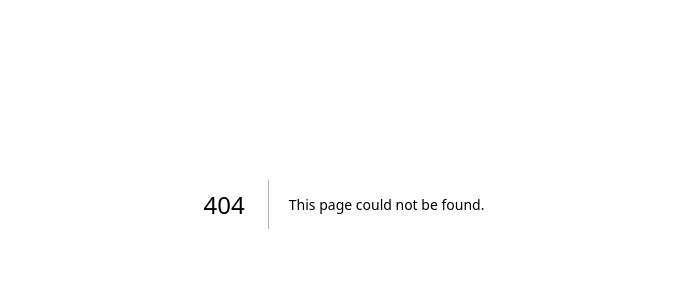
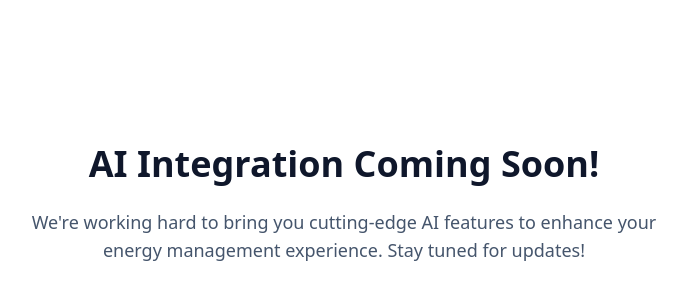
Before and after one commit to nancy-singh10/TEAM_GARUDA__SIH2025, a Next.js app in the folder sih-project/: page /ai in a window 1280 px wide. Before the commit this address had no page. Shown: the part 196-496 px from the top of the page, without its empty margins (296-980 px from the left). Built offline with nearby package versions, Linux system fonts and the light colour scheme.

Commit message:
fixed minor bug of route and page in same folder

```diff
--- /dev/null
+++ b/sih-project/src/app/ai/page.tsx
@@ -0,0 +1,10 @@
+export default function AIPage() {
+    return (
+        <div className="flex flex-col items-center justify-center min-h-screen py-10 px-4">
+            <h1 className="text-4xl font-bold mb-6 text-slate-900 dark:text-white">AI Integration Coming Soon!</h1>
+            <p className="text-lg text-slate-600 dark:text-slate-300 max-w-2xl text-center">
+                We're working hard to bring you cutting-edge AI features to enhance your energy management experience. Stay tuned for updates!
+            </p>
+        </div>
+    );
+}
```
Also changed, not shown: sih-project/src/app/iot/backapi/route.ts (added).
